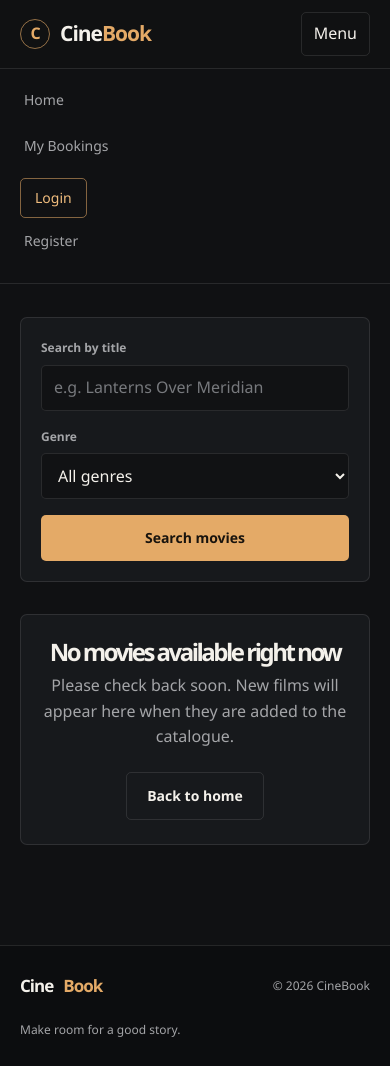
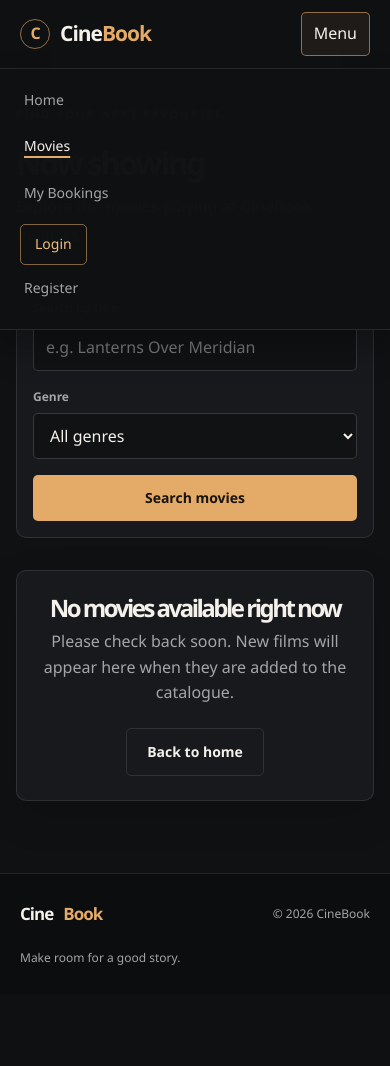
Before and after one commit to AmanKokate29/CineBook, a Django app: page /movies/ in a window 390 px wide, after a click on "Menu". After the commit the page ends 965 px from the top, so only its background shows below. Run offline with Django 5.2, Linux system fonts and the light colour scheme; data that the repository does not hold is empty.

Commit message:
style: polish responsive CineBook interface

```diff
--- a/static/css/style.css
+++ b/static/css/style.css
@@ -7,10 +7,14 @@
     --color-muted: #a4a5a8;
     --color-accent: #e4aa67;
     --color-accent-bright: #f0bd7e;
+    --color-danger: #f2a0a0;
     --color-border: rgba(255, 255, 255, 0.1);
+    --color-focus: #ffd39e;
     --font-body: "DM Sans", "Segoe UI", sans-serif;
     --font-heading: "Manrope", "Segoe UI", sans-serif;
     --content-width: 1160px;
+    --radius-card: 10px;
+    --shadow-card: 0 18px 48px rgba(0, 0, 0, 0.18);
 }
 
 * {
@@ -42,11 +46,15 @@ main {
 a {
     color: inherit;
     text-decoration: none;
+    text-underline-offset: 3px;
 }
 
 a:focus-visible,
-button:focus-visible {
-    outline: 2px solid var(--color-accent-bright);
+button:focus-visible,
+input:focus-visible,
+select:focus-visible,
+textarea:focus-visible {
+    outline: 3px solid var(--color-focus);
     outline-offset: 4px;
 }
 
@@ -71,7 +79,8 @@ button:focus-visible {
     position: relative;
     z-index: 2;
     border-bottom: 1px solid var(--color-border);
-    background: rgba(16, 17, 19, 0.94);
+    background: rgba(16, 17, 19, 0.96);
+    backdrop-filter: blur(16px);
 }
 
 .header-inner,
@@ -131,6 +140,13 @@ button:focus-visible {
     color: var(--color-text);
 }
 
+.nav-link.is-current {
+    text-decoration: underline;
+    text-decoration-color: var(--color-accent);
+    text-decoration-thickness: 2px;
+    text-underline-offset: 8px;
+}
+
 .nav-account {
     padding: 9px 17px;
     border: 1px solid rgba(228, 170, 103, 0.55);
@@ -177,6 +193,13 @@ button:focus-visible {
     color: var(--color-text);
     font: inherit;
     cursor: pointer;
+    transition: border-color 160ms ease, background-color 160ms ease;
+}
+
+.menu-toggle:hover,
+.menu-toggle[aria-expanded="true"] {
+    border-color: rgba(228, 170, 103, 0.6);
+    background: rgba(228, 170, 103, 0.08);
 }
 
 .hero {
@@ -235,6 +258,10 @@ h2 {
     font-weight: 700;
     letter-spacing: -2.5px;
     line-height: 1.1;
+}
+
+h1 {
+    text-wrap: balance;
 }
 
 .hero h1 {
@@ -405,7 +433,7 @@ h2 {
     margin: 32px 0;
     padding: 20px;
     border: 1px solid var(--color-border);
-    border-radius: 7px;
+    border-radius: var(--radius-card);
     background: var(--color-surface);
 }
 
@@ -423,21 +451,30 @@ h2 {
 }
 
 .movie-filters input,
-.movie-filters select {
+.movie-filters select,
+.form-field input,
+.auth-form select,
+.auth-form textarea {
     width: 100%;
     min-height: 46px;
     padding: 9px 12px;
-    border: 1px solid var(--color-border);
+    border: 1px solid rgba(255, 255, 255, 0.16);
     border-radius: 5px;
     background: #111214;
     color: var(--color-text);
     font: inherit;
+    transition: border-color 160ms ease, box-shadow 160ms ease, background-color 160ms ease;
 }
 
 .movie-filters input:focus,
-.movie-filters select:focus {
+.movie-filters select:focus,
+.form-field input:focus,
+.auth-form select:focus,
+.auth-form textarea:focus {
     border-color: var(--color-accent);
-    outline: 2px solid rgba(228, 170, 103, 0.2);
+    background: #151618;
+    box-shadow: 0 0 0 3px rgba(228, 170, 103, 0.16);
+    outline: none;
 }
 
 .movie-filters input::placeholder {
@@ -1442,9 +1508,10 @@ h2 {
 .empty-state {
     padding: 36px;
     border: 1px solid var(--color-border);
-    border-radius: 7px;
+    border-radius: var(--radius-card);
     background: var(--color-surface);
     text-align: center;
+    box-shadow: 0 14px 42px rgba(0, 0, 0, 0.14);
 }
 
 .empty-state h2 {
@@ -1506,7 +1577,8 @@ h2 {
         gap: 0;
         padding: 8px 20px 18px;
         border-bottom: 1px solid var(--color-border);
-        background: var(--color-background);
+        background: rgba(16, 17, 19, 0.99);
+        box-shadow: 0 18px 32px rgba(0, 0, 0, 0.28);
     }
 
     .primary-navigation.is-open {
@@ -1517,6 +1589,10 @@ h2 {
     .nav-link,
     .nav-account {
         padding: 12px 4px;
+    }
+
+    .nav-link.is-current {
+        text-underline-offset: 5px;
     }
 
     .nav-account {
@@ -1575,6 +1651,14 @@ h2 {
         padding: 18px 12px;
     }
 
+    .seat-selection-page,
+    .showtimes-page,
+    .movie-detail,
+    .movies-page {
+        padding-top: 36px;
+        padding-bottom: 72px;
+    }
+
     .seat-row {
         grid-template-columns: 18px minmax(0, 1fr) 18px;
         gap: 4px;
@@ -1639,6 +1723,61 @@ h2 {
 
     .hero-description {
         font-size: 15px;
+    }
+
+    .movies-page,
+    .auth-page,
+    .bookings-page,
+    .seat-selection-page,
+    .showtimes-page,
+    .movie-detail {
+        width: min(100% - 32px, var(--content-width));
+    }
+
+    .movie-grid {
+        grid-template-columns: repeat(auto-fill, minmax(min(100%, 155px), 1fr));
+        gap: 14px;
+    }
+
+    .movie-card-content {
+        padding: 14px;
+    }
+
+    .movie-card-content h2 {
+        font-size: 16px;
+    }
+
+    .movie-meta {
+        gap: 5px;
+    }
+
+    .movie-meta li + li::before {
+        margin-right: 5px;
+    }
+
+    .movie-filters {
+        padding: 16px;
+    }
+
+    .theatre-show-card {
+        padding: 18px;
+    }
+
+    .showtime-option {
+        align-items: flex-start;
+        flex-direction: column;
+    }
+
+    .showtime-button {
+        width: 100%;
+    }
+
+    .seat-summary {
+        grid-template-columns: 1fr;
+    }
+
+    .seat-total {
+        text-align: left;
     }
 
     .footer-inner {
--- a/static/js/main.js
+++ b/static/js/main.js
@@ -2,19 +2,45 @@ const menuToggle = document.querySelector('.menu-toggle');
 const navigation = document.querySelector('#primary-navigation');
 
 if (menuToggle && navigation) {
+    const setMenuOpen = (isOpen) => {
+        menuToggle.setAttribute('aria-expanded', String(isOpen));
+        menuToggle.setAttribute(
+            'aria-label',
+            isOpen ? 'Close navigation menu' : 'Open navigation menu'
+        );
+        navigation.classList.toggle('is-open', isOpen);
+    };
+
     menuToggle.addEventListener('click', () => {
         const isExpanded = menuToggle.getAttribute('aria-expanded') === 'true';
-        menuToggle.setAttribute('aria-expanded', String(!isExpanded));
-        navigation.classList.toggle('is-open', !isExpanded);
+        setMenuOpen(!isExpanded);
     });
 
-    navigation.addEventListener('keydown', (event) => {
-        if (event.key === 'Escape' && navigation.classList.contains('is-open')) {
-            navigation.classList.remove('is-open');
-            menuToggle.setAttribute('aria-expanded', 'false');
+    document.addEventListener('keydown', (event) => {
+        if (event.key === 'Escape' && menuToggle.getAttribute('aria-expanded') === 'true') {
+            setMenuOpen(false);
             menuToggle.focus();
         }
     });
+
+    document.addEventListener('click', (event) => {
+        if (
+            menuToggle.getAttribute('aria-expanded') === 'true'
+            && !navigation.contains(event.target)
+            && !menuToggle.contains(event.target)
+        ) {
+            setMenuOpen(false);
+        }
+    });
+
+    navigation.addEventListener('click', (event) => {
+        if (event.target.closest('a')) {
+            setMenuOpen(false);
+        }
+    });
+
+    const desktopNavigation = window.matchMedia('(min-width: 761px)');
+    desktopNavigation.addEventListener('change', () => setMenuOpen(false));
 }
 
 const seatSelector = document.querySelector('[data-seat-selector]');
--- a/templates/base.html
+++ b/templates/base.html
@@ -18,14 +18,15 @@
                 <span class="wordmark-icon" aria-hidden="true">C</span>
                 <span>Cine<span class="wordmark-accent">Book</span></span>
             </a>
-            <button class="menu-toggle" type="button" aria-expanded="false" aria-controls="primary-navigation">
+            <button class="menu-toggle" type="button" aria-expanded="false" aria-controls="primary-navigation" aria-label="Open navigation menu">
                 <span class="menu-toggle-label">Menu</span>
             </button>
             <nav class="primary-navigation" id="primary-navigation" aria-label="Main navigation">
-                <a class="nav-link{% if request.resolver_match.url_name == 'home' %} is-current{% endif %}" href="{% url 'home' %}">Home</a>
-                <a class="nav-link{% if request.resolver_match.url_name == 'my_bookings' %} is-current{% endif %}" href="{% url 'bookings:my_bookings' %}">My Bookings</a>
+                <a class="nav-link{% if request.resolver_match.url_name == 'home' %} is-current{% endif %}" href="{% url 'home' %}"{% if request.resolver_match.url_name == 'home' %} aria-current="page"{% endif %}>Home</a>
+                <a class="nav-link{% if request.resolver_match.app_name == 'movies' %} is-current{% endif %}" href="{% url 'movies:list' %}"{% if request.resolver_match.app_name == 'movies' %} aria-current="page"{% endif %}>Movies</a>
+                <a class="nav-link{% if request.resolver_match.app_name == 'bookings' %} is-current{% endif %}" href="{% url 'bookings:my_bookings' %}"{% if request.resolver_match.app_name == 'bookings' %} aria-current="page"{% endif %}>My Bookings</a>
                 {% if user.is_authenticated %}
-                    <a class="nav-account" href="{% url 'accounts:profile' %}">My Profile</a>
+                    <a class="nav-account{% if request.resolver_match.url_name == 'profile' %} is-current{% endif %}" href="{% url 'accounts:profile' %}"{% if request.resolver_match.url_name == 'profile' %} aria-current="page"{% endif %}>My Profile</a>
                     <form class="nav-logout" action="{% url 'accounts:logout' %}" method="post">
                         {% csrf_token %}
                         <button class="nav-logout-button" type="submit">Log out</button>
@@ -40,9 +41,9 @@
 
     <main id="main-content">
         {% if messages %}
-            <div class="site-messages" aria-live="polite" aria-atomic="true">
+            <div class="site-messages" aria-atomic="true">
                 {% for message in messages %}
-                    <p class="site-message site-message-{{ message.tags }}">{{ message }}</p>
+                    <p class="site-message site-message-{{ message.tags }}" role="{% if 'error' in message.tags %}alert{% else %}status{% endif %}" aria-live="{% if 'error' in message.tags %}assertive{% else %}polite{% endif %}">{{ message }}</p>
                 {% endfor %}
             </div>
         {% endif %}
--- a/templates/pages/home.html
+++ b/templates/pages/home.html
@@ -23,6 +23,6 @@
     <section class="intro-section" aria-labelledby="intro-title">
         <p class="eyebrow">A better way to movie night</p>
         <h2 id="intro-title">The previews are just the beginning.</h2>
-        <p class="section-description">Explore the movie catalogue today. Showtimes and online booking are coming soon.</p>
+        <p class="section-description">Browse the catalogue, choose a showtime, and reserve your seats for a night at the movies.</p>
     </section>
 {% endblock %}
```
Also changed, not shown: other parts of static/css/style.css (+106 -28 lines), templates/bookings/confirmation.html (+17 -6 lines).
